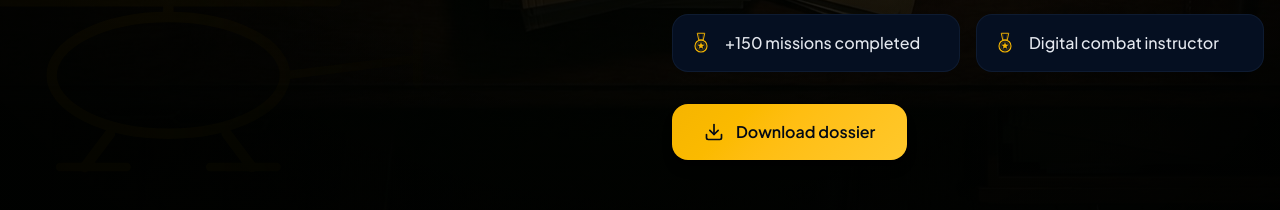
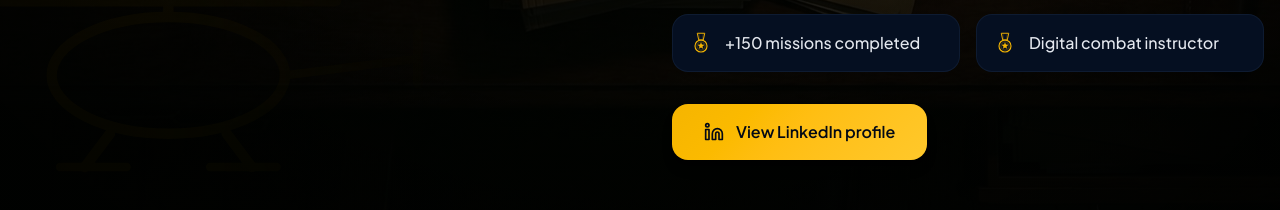
Before and after one commit to tete-cordobes/landing_militargrowth, a Next.js app: page /en in a window 1280 px wide. Shown: the part 3300-3510 px from the top of the page. Built offline with nearby package versions, Linux system fonts and the light colour scheme.

Commit message:
feat: replace download CV button with LinkedIn profile link

```diff
--- a/components/sections/about-me.tsx
+++ b/components/sections/about-me.tsx
@@ -4,7 +4,7 @@ import { useTranslations } from "next-intl";
 import { motion, useInView } from "framer-motion";
 import { useRef, type ElementRef } from "react";
 import Image from "next/image";
-import { Download } from "lucide-react";
+import { Linkedin } from "lucide-react";
 import { MedalIcon, HelicopterIcon } from "@/components/ui/military-icons";
 
 const CREDENTIAL_KEYS = ["google", "wordpress", "projects", "trainer"] as const;
@@ -220,14 +220,15 @@ export function AboutMe() {
             {/* CTA Button */}
             <motion.div variants={itemVariants}>
               <motion.a
-                href="/cv-jose-gilarte.pdf"
-                download
+                href="https://es.linkedin.com/in/jose-gilarte-alvarez"
+                target="_blank"
+                rel="noopener noreferrer"
                 whileHover={{ scale: 1.05 }}
                 whileTap={{ scale: 0.95 }}
                 transition={springTransition}
                 className="inline-flex items-center gap-3 rounded-xl bg-gradient-gold px-8 py-4 font-semibold text-primary-foreground shadow-lg transition-all duration-300 hover:glow-gold"
               >
-                <Download className="size-5" />
+                <Linkedin className="size-5" />
                 <span>{t("ctaCV")}</span>
               </motion.a>
             </motion.div>
--- a/lib/i18n/messages/en.json
+++ b/lib/i18n/messages/en.json
@@ -77,7 +77,7 @@
       "projects": "+150 missions completed",
       "trainer": "Digital combat instructor"
     },
-    "ctaCV": "Download dossier"
+    "ctaCV": "View LinkedIn profile"
   },
   "portfolio": {
     "badge": "Completed Missions",
--- a/lib/i18n/messages/es.json
+++ b/lib/i18n/messages/es.json
@@ -77,7 +77,7 @@
       "projects": "+150 misiones completadas",
       "trainer": "Instructor de combate digital"
     },
-    "ctaCV": "Descargar expediente"
+    "ctaCV": "Ver perfil en LinkedIn"
   },
   "portfolio": {
     "badge": "Misiones Completadas",
```
